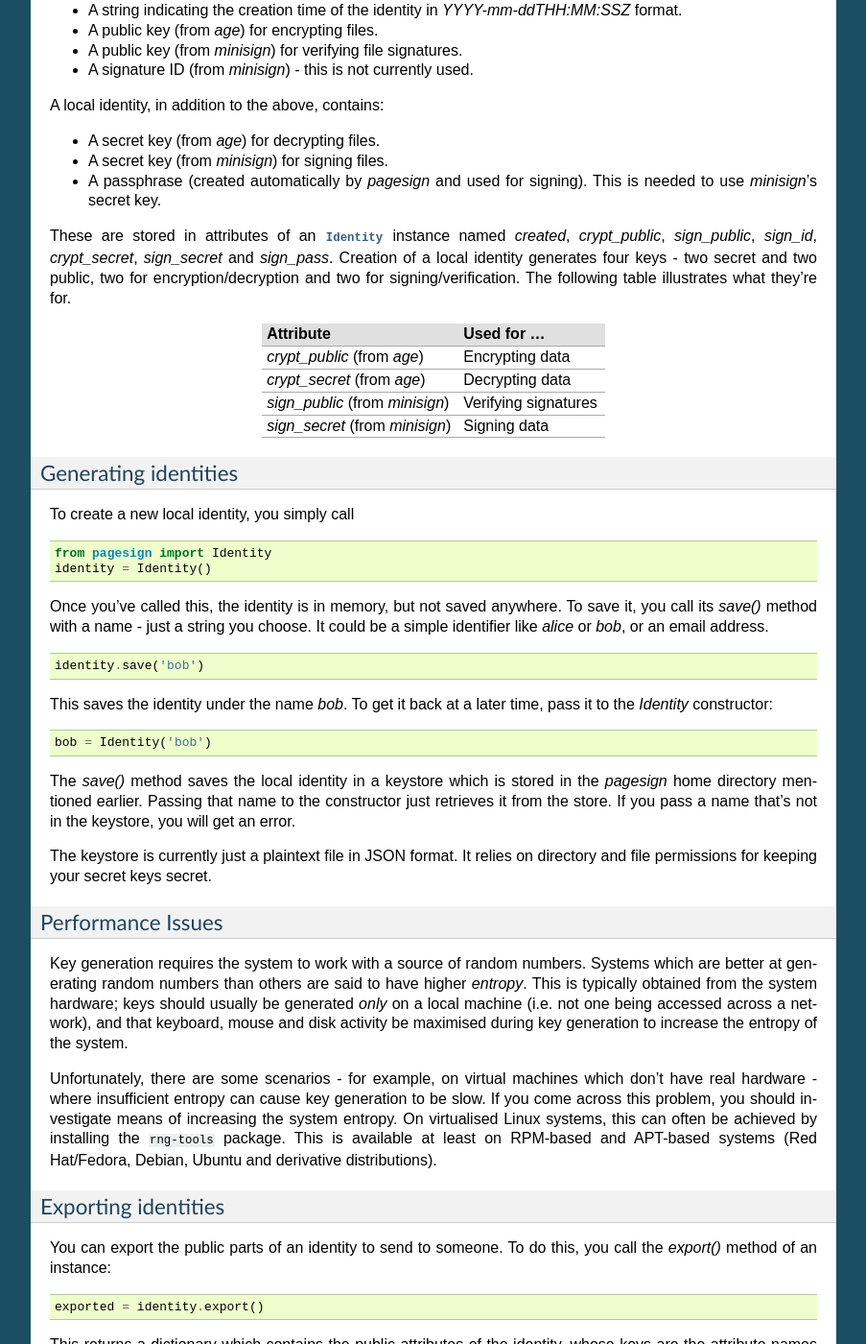
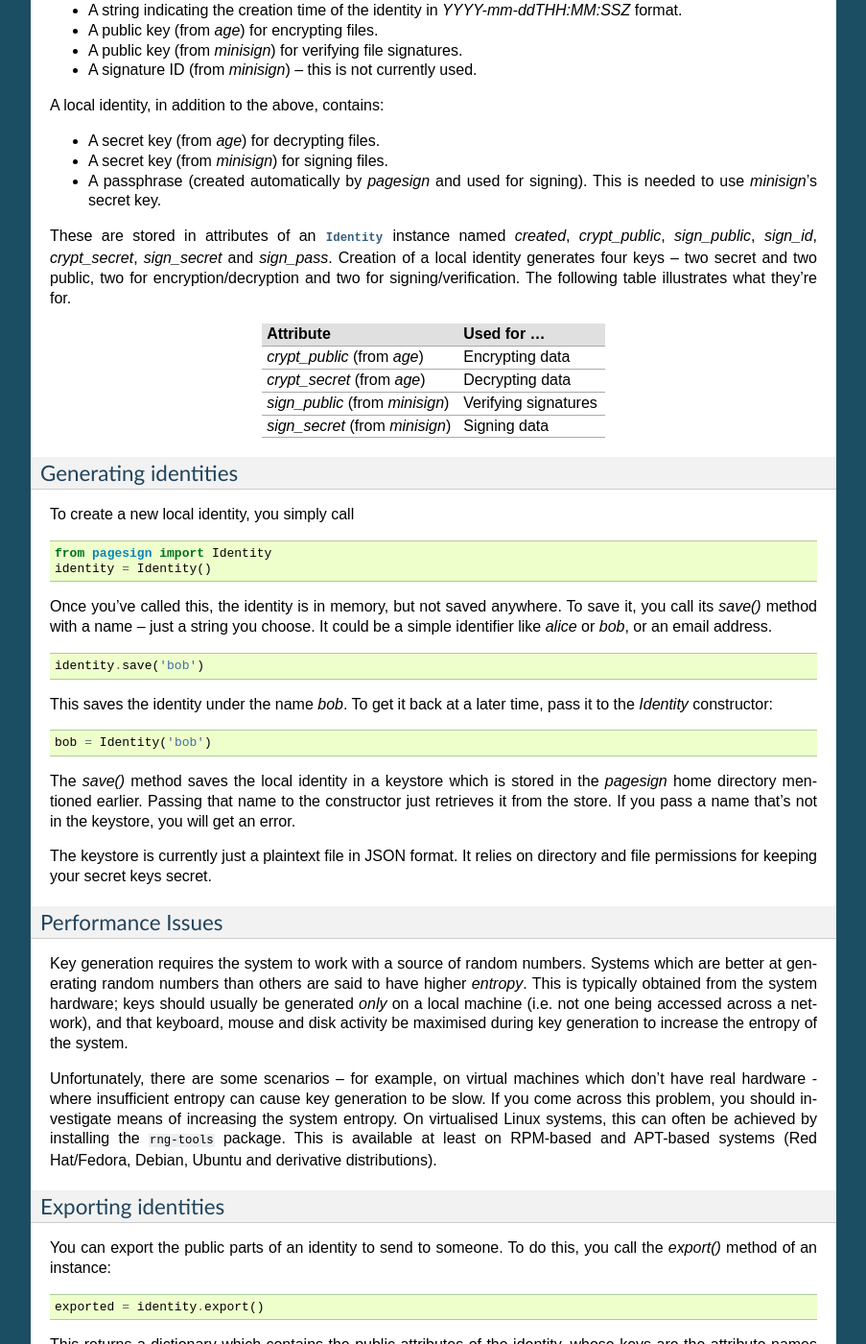
Before and after one commit to vsajip/pagesign, a Sphinx documentation site: the page built from docs/index.rst, in a window 1280 px wide and 1400 px high, scrolled down 1980 px. Shown: the whole window at 96% size, without its empty margins (198-1101 px from the left). Built offline with Sphinx 7.4.7, drawn with Linux system fonts in a browser that asks for light colours; some of the changed text lies outside the part shown.

Commit message:
Update documentation and change log.

```diff
--- a/docs/index.rst
+++ b/docs/index.rst
@@ -149,7 +151,7 @@ A remote identity consists of:
   format.
 * A public key (from `age`) for encrypting files.
 * A public key (from `minisign`) for verifying file signatures.
-* A signature ID (from `minisign`) - this is not currently used.
+* A signature ID (from `minisign`) |--| this is not currently used.
 
 A local identity, in addition to the above, contains:
 
@@ -160,7 +162,7 @@ A local identity, in addition to the above, contains:
 
 These are stored in attributes of an :class:`Identity` instance named `created`,
 `crypt_public`, `sign_public`, `sign_id`, `crypt_secret`, `sign_secret` and
-`sign_pass`. Creation of a local identity generates four keys - two secret and two
+`sign_pass`. Creation of a local identity generates four keys |--| two secret and two
 public, two for encryption/decryption and two for signing/verification. The following
 table illustrates what they're for.
 
@@ -200,7 +202,7 @@ To create a new local identity, you simply call
     identity = Identity()
 
 Once you've called this, the identity is in memory, but not saved anywhere. To save it,
-you call its `save()` method with a name - just a string you choose. It could be a
+you call its `save()` method with a name |--| just a string you choose. It could be a
 simple identifier like `alice` or `bob`, or an email address.
 
 .. code-block:: python
@@ -236,12 +238,12 @@ generated *only* on a local machine (i.e. not one being accessed across a networ
 and that keyboard, mouse and disk activity be maximised during key generation to
 increase the entropy of the system.
 
-Unfortunately, there are some scenarios - for example, on virtual machines which don't
-have real hardware - where insufficient entropy can cause key generation to be slow.
-If you come across this problem, you should investigate means of increasing the system
-entropy. On virtualised Linux systems, this can often be achieved by installing the
-``rng-tools`` package. This is available at least on RPM-based and APT-based systems
-(Red Hat/Fedora, Debian, Ubuntu and derivative distributions).
+Unfortunately, there are some scenarios |--| for example, on virtual machines which
+don't have real hardware - where insufficient entropy can cause key generation to be
+slow. If you come across this problem, you should investigate means of increasing the
+system entropy. On virtualised Linux systems, this can often be achieved by installing
+the ``rng-tools`` package. This is available at least on RPM-based and APT-based
+systems (Red Hat/Fedora, Debian, Ubuntu and derivative distributions).
 
 
 .. index:: Key; exporting
@@ -424,7 +426,7 @@ To decrypt a message, use the `decrypt` function:
 .. function:: decrypt(path: str, identities: Union[str, list[str]], outpath: Optional[str] = None) -> str
 
    Decrypt a file at `path` to `outpath`. If `outpath` isn't specified, then if `path`
-   ends with `.age`, it is stripped to compute `outpath` - otherwise it has `'.dec'`
+   ends with `.age`, it is stripped to compute `outpath` |--| otherwise it has `'.dec'`
    appended to determine `outpath`. The `identities` can be a single identity name or
    a list or tuple of identity names.
 
@@ -615,7 +618,7 @@ Key distribution
 ================
 
 The question of key distribution in a trustworthy way is currently out of scope for
-`pagesign` - you are expected to get exported keys securely to people you need to
+`pagesign` |--| you are expected to get exported keys securely to people you need to
 exchange data with, and they are expected to get their public keys to you securely.
 
 .. index:: Logging
```
Also changed, not shown: other parts of docs/index.rst (+6 -3 lines), README.rst (+14 -0 lines).
